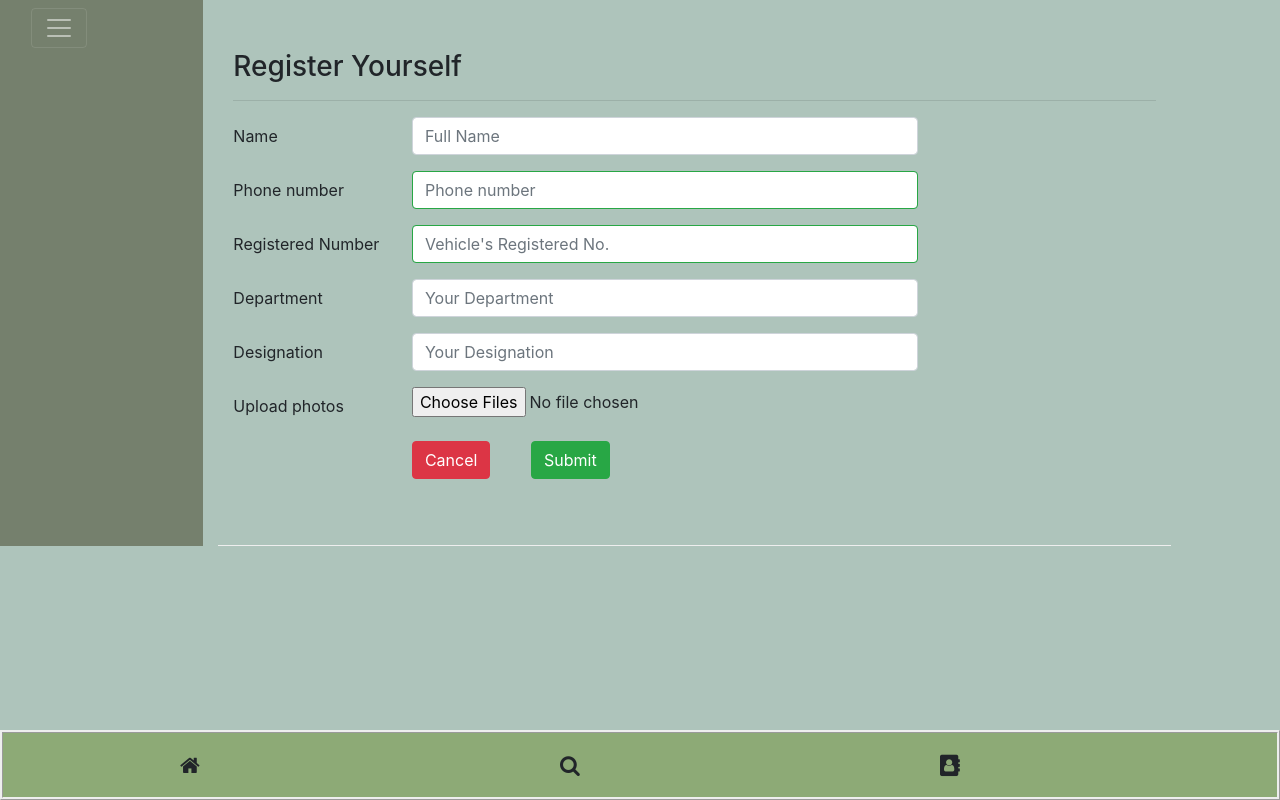
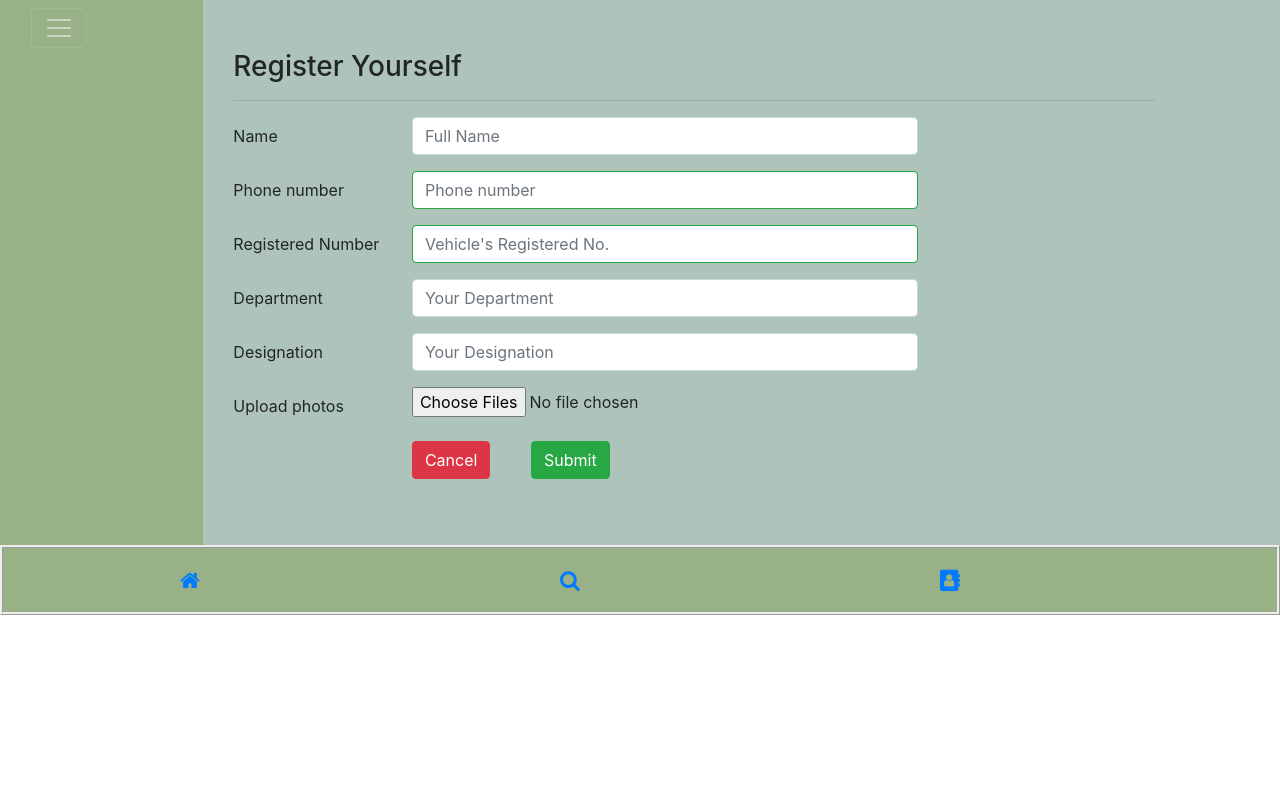
Before and after one commit to shristhipahwa/vehicle_monitoring_system, a React (Create React App) app in the folder vms_client/: page /register in a window 1280 px wide. Built offline with nearby package versions, Linux system fonts and the light colour scheme.

Commit message:
changed the props of components

```diff
--- a/vms_client/src/App.css
+++ b/vms_client/src/App.css
@@ -6,12 +6,12 @@
 .row-content {
   margin: 0px auto;
   padding: 50px 0px 50px 0px;
-  border-bottom: 1px ridge;
+
   min-height: 400px;
 }
 
 .sidebar {
-  background-color: #75806d;
+  background-color: #99b186;
 }
 
 .nav-link {
@@ -21,11 +21,16 @@
   color: black;
 }
 .footer {
-  position: fixed;
-  width: 100%;
   bottom: 0px;
-  background-color: #8daa76;
+
+  background-color: #99b186;
   margin: 0px auto;
   padding: 20px 0px 20px 0px;
   border-style: ridge;
 }
+.row-content1 {
+  height: 90%;
+}
+.card-button {
+  padding: 20px;
+}
--- a/vms_client/src/components/FooterComponent.js
+++ b/vms_client/src/components/FooterComponent.js
@@ -7,13 +7,19 @@ function Footer(props) {
       <div className="container">
         <div className="row justify-content-center">
           <div className="col-3 offset-1 col-sm-3">
-            <i className="fa fa-home fa-lg"></i>
+            <Link to="/user">
+              <i className="fa fa-home fa-lg" />
+            </Link>
           </div>
           <div className="col-3 offset-1  col-sm-3">
-            <i className="fa fa-search fa-lg"></i>
+            <Link to="/register">
+              <i className="fa fa-search fa-lg" />
+            </Link>
           </div>
           <div className="col-3 offset-1 col-sm-3">
-            <i className=" fa fa-address-book fa-lg"></i>
+            <Link to="/register">
+              <i className="fa fa-address-book fa-lg" />
+            </Link>
           </div>
         </div>
       </div>
--- a/vms_client/src/components/MainComponent.js
+++ b/vms_client/src/components/MainComponent.js
@@ -14,18 +14,16 @@ class Main extends Component {
       users: USERS,
     };
   }
-  componentDidMount() {
-    document.body.style.backgroundColor = "#aec4bb";
-  }
+
   render() {
     return (
       <div>
-        <div class="row">
+        <div className="row">
           <div className="col-12 col-md-2 sidebar">
             <Mycomponent />
           </div>
           <Switch>
-            <div class="col-md-9">
+            <div className="col-md-9">
               <Route path="/register" component={Registeration} />
               <Route
                 exact
--- a/vms_client/src/components/SidebarComponent.js
+++ b/vms_client/src/components/SidebarComponent.js
@@ -26,13 +26,13 @@ export default class Mycomponent extends React.Component {
             <Collapse isOpen={this.state.isNavOpen} navbar>
               <Nav vertical>
                 <NavItem>
-                  <NavLink className="nav-link" to="/home">
+                  <NavLink className="nav-link" to="/register">
                     <span className="fa fa-list fa-lg"></span> Records
                   </NavLink>
                 </NavItem>
                 <hr />
                 <NavItem>
-                  <NavLink className="nav-link" to="/home">
+                  <NavLink className="nav-link" to="#">
                     <span className="fa fa-list fa-lg"></span> Stats
                   </NavLink>
                 </NavItem>
--- a/vms_client/src/components/UserdetailsComponent.js
+++ b/vms_client/src/components/UserdetailsComponent.js
@@ -14,6 +14,15 @@ import {
 } from "reactstrap";
 class UserDetails extends Component {
   renderUser(user) {
+    if (!user) {
+      return (
+        <Card>
+          <CardBody>
+            <CardText>Not a Registered Member</CardText>
+          </CardBody>
+        </Card>
+      );
+    } else {
       return (
         <Card>
           <CardBody>
@@ -26,7 +35,7 @@ class UserDetails extends Component {
             <CardText>Department - {user.department}</CardText>
             <CardText>Designation - {user.designation}</CardText>
           </CardBody>
-        <div className="row">
+          <div className="row card-button">
             <Col md={{ size: 2, offset: 3 }}>
               <Button type="cancel" color="danger">
                 Deny
@@ -41,7 +50,7 @@ class UserDetails extends Component {
         </Card>
       );
     }
-
+  }
   render() {
     return (
       <div className="container">
```
Lines whose indentation alone changed are shown as unchanged.
